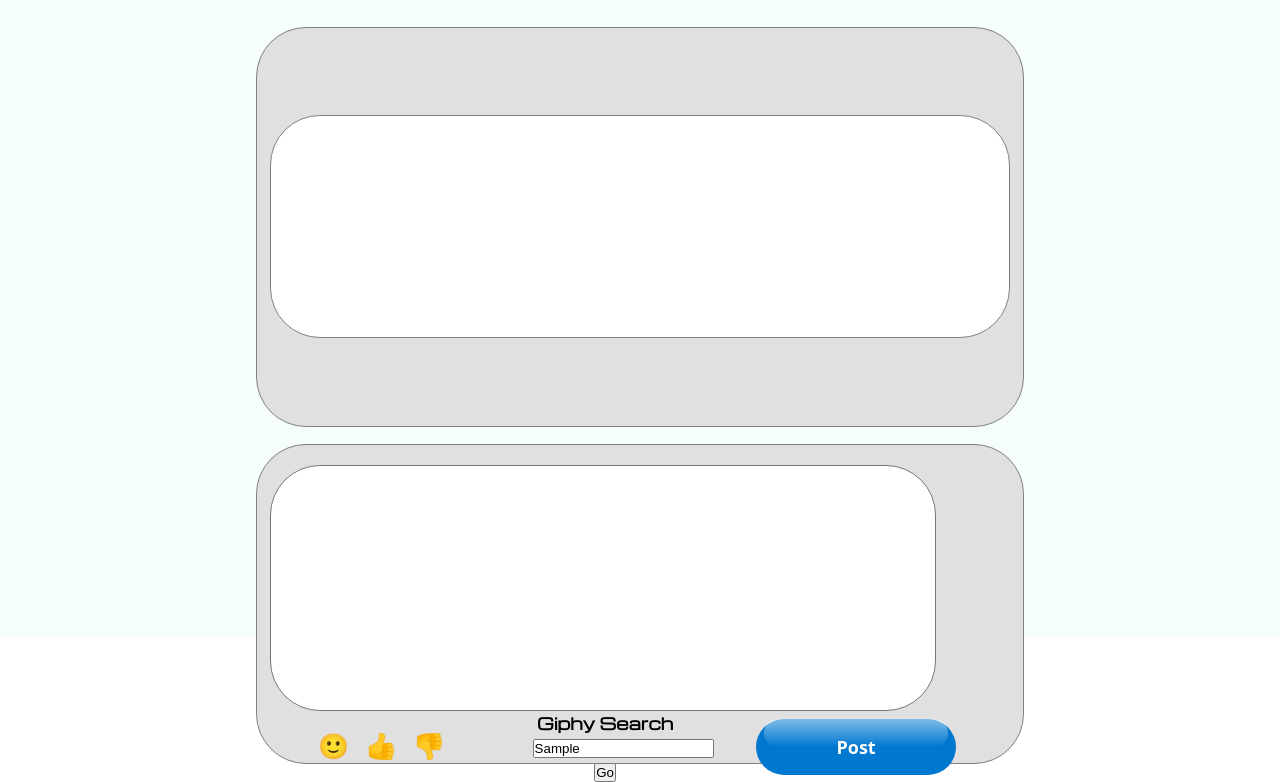
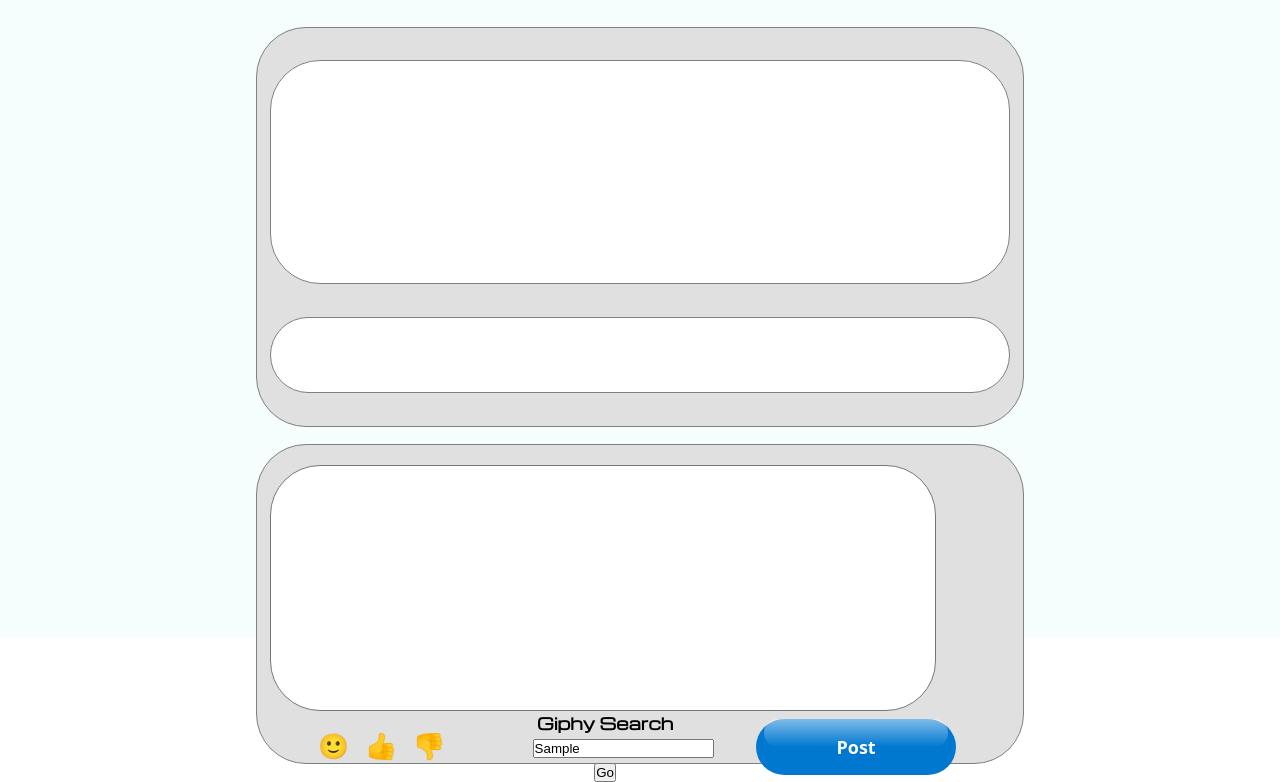
Before and after one commit to mike-rv/client-side-blog, a plain HTML site: page index.html in a window 1280 px wide. Both pictures are taken after typing "Sample" into the empty fields and a click on the button "Post". Shown: the part 103-885 px from the top of the page. Drawn offline with nearby package versions, Linux system fonts and the light colour scheme.

Commit message:
add interaction box

```diff
--- a/assets/script.js
+++ b/assets/script.js
@@ -33,7 +33,12 @@ buttonPost.addEventListener('click', function (e) {
     box.style['border-radius'] = '50px';
     box.style['padding'] = '1%'
 
+
+
     section.appendChild(box)
+
+
+
 
     const innerBox = document.createElement('div')
 
@@ -48,6 +53,18 @@ buttonPost.addEventListener('click', function (e) {
     innerBox.style['font-family'] = 'arial'
 
     box.appendChild(innerBox)
+
+    const interactionBox = document.createElement('div')
+    interactionBox.style.border = '1px solid grey';
+    interactionBox.style['min-height'] = '10%';
+    interactionBox.style['background-color'] = 'white';
+    interactionBox.style['padding'] = '3%';
+    interactionBox.style['font-size'] = '100%';
+    interactionBox.style['border-radius'] = '50px';
+    interactionBox.style['padding'] = '5%';
+    interactionBox.style.bottom = "5%"
+
+    box.appendChild(interactionBox);
 
     const inputValue = inputArea.value
   const data = { inputValue }
--- a/index.html
+++ b/index.html
@@ -5,15 +5,15 @@
     <meta charset="UTF-8">
     <meta http-equiv="X-UA-Compatible" content="IE=edge">
     <meta name="viewport" content="width=device-width, initial-scale=1.0">
-    <link rel="stylesheet" href="/client-side-blog/assets/style.css">
-    <script defer src="/client-side-blog/assets/script.js"></script>
+    <link rel="stylesheet" href="./assets/style.css">
+    <script defer src="./assets/script.js"></script>
     <title>Fakebook</title>
 </head>
 
 <body>
     <div class="header">
         <div class="header-title">
-            <img src="/client-side-blog/assets/img/fakebook-img1.jpg" alt="">
+            <img src="./assets/img/fakebook-img1.jpg" alt="">
         </div>
     </div>
     <div class="section">
```
